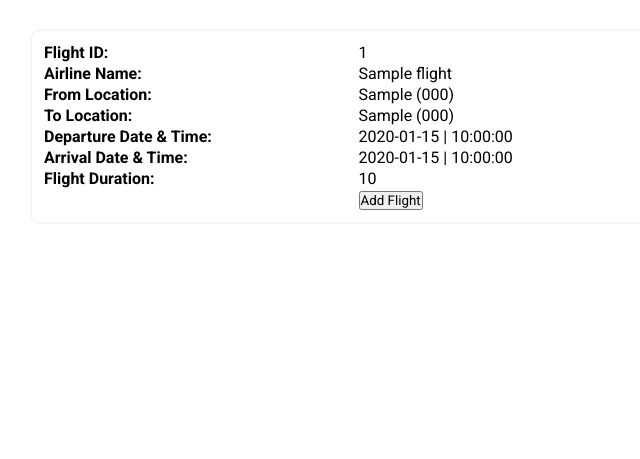
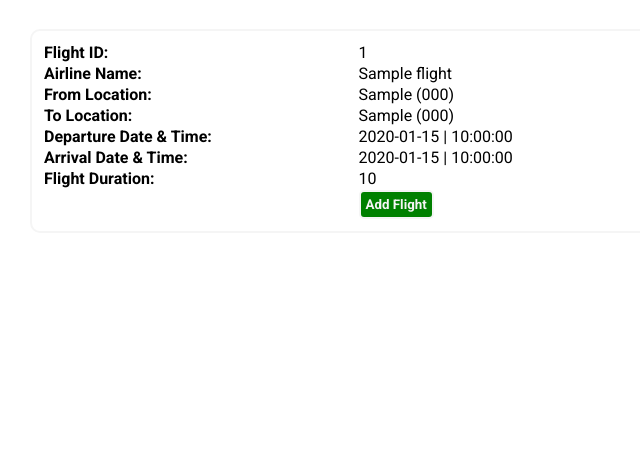
Before and after one commit to praneethravuri/Horizon-Airlines-Bookings, a Flask app: template templates/flights.html in a window 1280 px wide. Shown: the part 193-652 px from the top of the page, without its empty margins (0-640 px from the left). Run offline with Flask 3, Linux system fonts and the light colour scheme; the template is opened without the code that fills it: most values are stand-ins (such as "Sample title", 1, 10 or a date in 2020).

Commit message:
Completed delete flight function
Still need to fix page reloading issue

```diff
--- a/app.py
+++ b/app.py
@@ -1,12 +1,15 @@
 from flask import Flask, render_template, request, redirect, url_for, session, jsonify
 from pymongo import MongoClient
 import secrets
+from flask_caching import Cache
 from routes.homepage import homepage_bp
 from routes.flights import flights_bp
 from routes.login import login_bp
 
+
 app = Flask(__name__, template_folder='templates')
 app.secret_key = secrets.token_hex(16)
+cache = Cache(app, config={'CACHE_TYPE': 'simple'})
 
 # Connect to the MongoDB database
 client = MongoClient('mongodb://localhost:27017/')
--- a/static/CSS/flights.css
+++ b/static/CSS/flights.css
@@ -41,3 +41,12 @@
     border: 2px solid whitesmoke;
     border-radius: 5px;
 }
+
+.add-flight-btn{
+    padding: 5px;
+    background-color: green;
+    color: whitesmoke;
+    font-weight: bold;
+    border: 2px solid whitesmoke;
+    border-radius: 5px;
+}
--- a/static/CSS/homepage.css
+++ b/static/CSS/homepage.css
@@ -67,3 +67,13 @@
   position: relative;
   min-height: 100vh;
 }
+
+.cancel-btn{
+  margin-top: 10px;
+  padding: 5px;
+  border: 2px solid whitesmoke;
+  border-radius: 5px;
+  background-color: red;
+  color: whitesmoke;
+  font-weight: bold;
+}
--- a/templates/flights.html
+++ b/templates/flights.html
@@ -79,7 +79,7 @@
                     </tr>
                     <tr>
                         <td class="add-bold"></td>
-                        <td><button>Add Flight</button></td>
+                        <td><button class="add-flight-btn">Add Flight</button></td>
                     </tr>
                 </table>
                 {% endfor %}
--- a/templates/homepage.html
+++ b/templates/homepage.html
@@ -55,6 +55,10 @@
                         <td class="add-bold">Flight Duration: </td>
                         <td>{{value[7]}}</td>
                     </tr>
+                    <tr>
+                        <td></td>
+                        <td><button id="{{key}}" class="cancel-btn">Cancel Flight - {{key}}</button></td>
+                    </tr>
                 </table>
                 {% endfor %}
             </div>
@@ -68,6 +72,6 @@
     </section>
 
     <!--{% include "footer.html" %} -->
-
+    <script src="../static/JS/deleteFile.js"></script>
 </body>
 </html>
```
Also changed, not shown: routes/homepage.py (+14 -1 lines), static/JS/deleteFile.js (added, +13 -0 lines).
